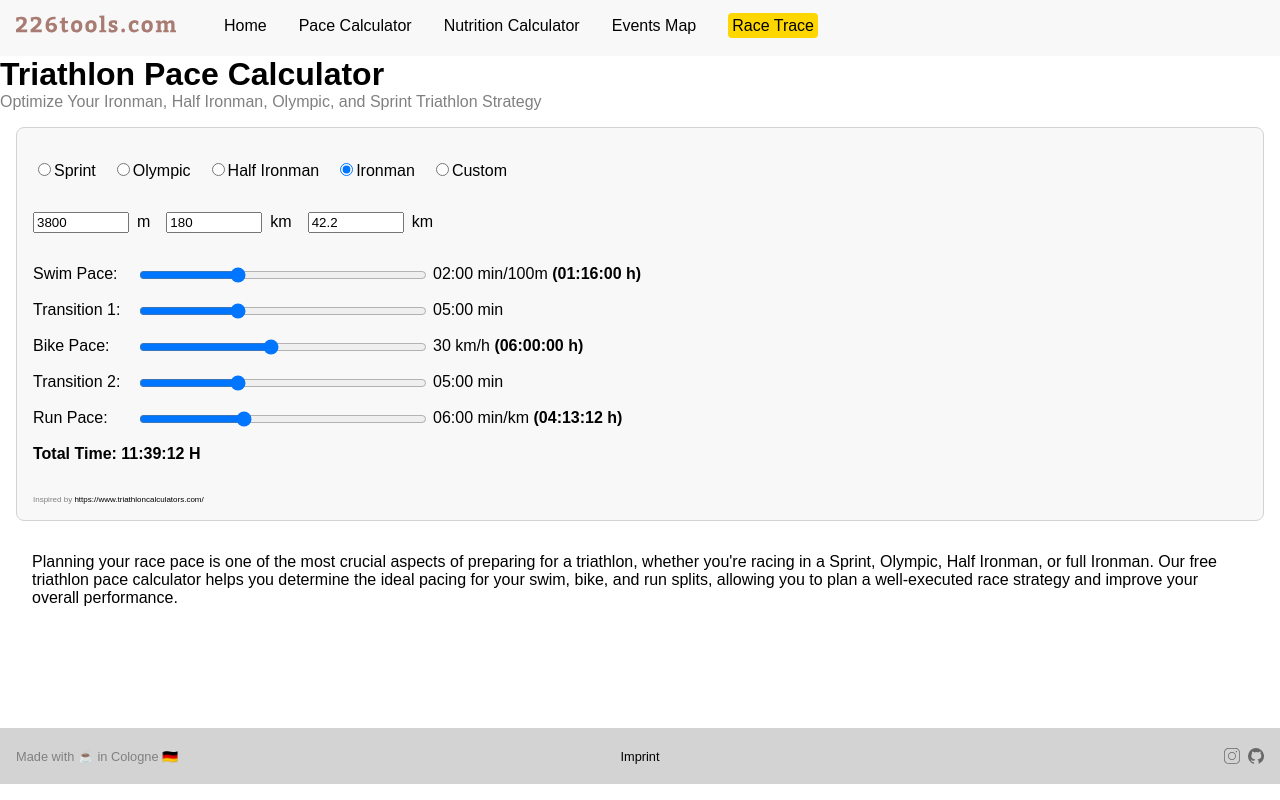
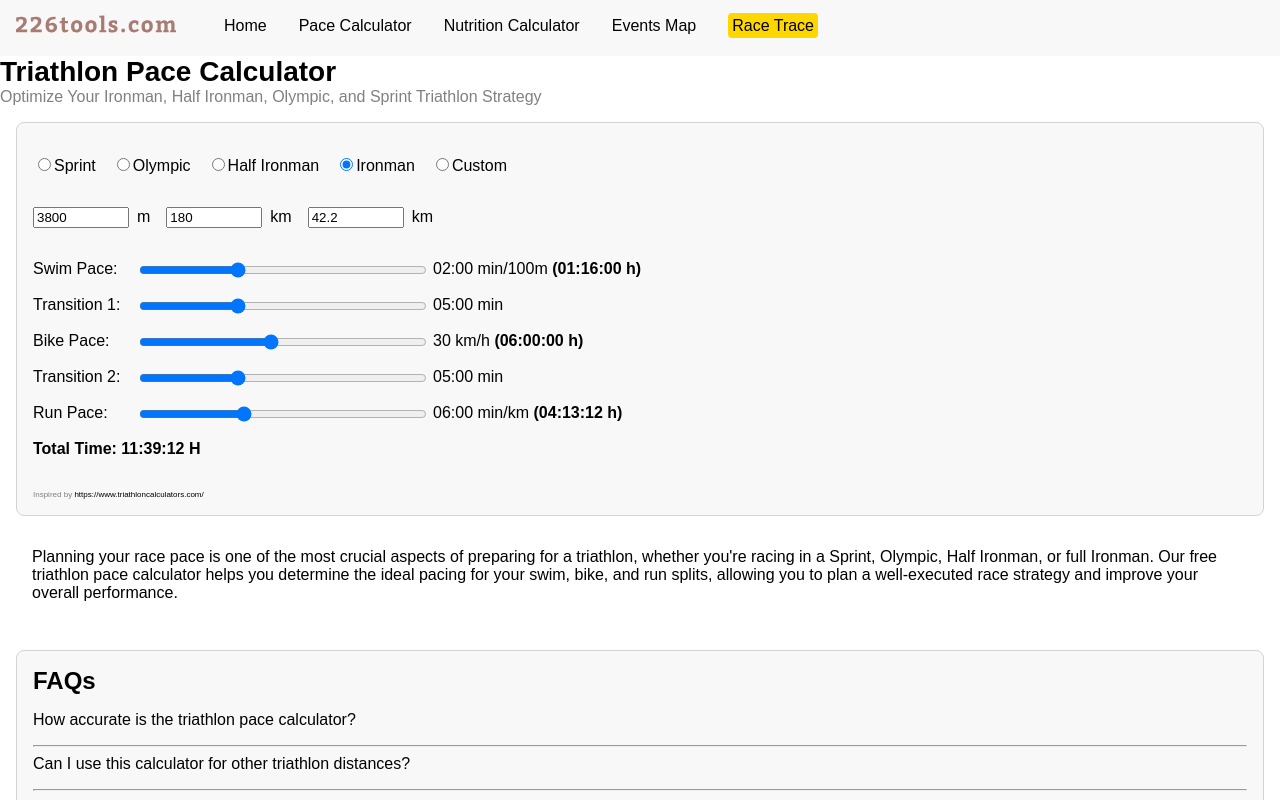
Before and after one commit to sascharissling/226tools-frontend, a React (Vite) app: page /pace-calculator in a window 1280 px wide. Shown: the top 800 px of the page. Built offline with nearby package versions, Linux system fonts and the light colour scheme.

Commit message:
style faqs

```diff
--- /dev/null
+++ b/src/components/faq/index.tsx
@@ -0,0 +1,79 @@
+import styled from "styled-components";
+import { useState } from "react";
+import { Text } from "../text";
+
+interface Props {
+  faqs: {
+    question: string;
+    answer: string;
+  }[];
+}
+
+const FAQ = ({ faqs }: Props) => {
+  return (
+    <Section $hasBackground $hasBorder>
+      <h2 style={{ paddingBottom: "1rem" }}>FAQs</h2>
+      {faqs.map((faq, index) => (
+        <>
+          <CollapsibleItem key={index} faq={faq} />
+          <HR />
+        </>
+      ))}
+    </Section>
+  );
+};
+export default FAQ;
+
+const CollapsibleItem = ({
+  faq,
+}: {
+  faq: { question: string; answer: string };
+}) => {
+  const [isOpen, setIsOpen] = useState(false);
+
+  const toggleOpen = () => {
+    setIsOpen(!isOpen);
+  };
+
+  return (
+    <div>
+      <Question onClick={toggleOpen}>{faq.question}</Question>
+      {isOpen && (
+        <Text paddingBottom={1} size="extraSmall">
+          {faq.answer}
+        </Text>
+      )}
+    </div>
+  );
+};
+
+const Section = styled.section<{
+  $hasBackground?: boolean;
+  $hasBorder?: boolean;
+}>`
+  margin: 1rem;
+  padding: 1rem;
+  border-radius: 0.5rem;
+
+  ${(props) =>
+    props.$hasBackground &&
+    `
+    background-color: ${props.theme.colors.whiteLighter};
+  `}
+
+  ${(props) =>
+    props.$hasBorder &&
+    `
+        border: 1px solid ${props.theme.colors.lightgray};
+    `}
+`;
+
+const Question = styled.h4`
+  cursor: pointer;
+  margin: 0 0 1rem 0;
+  font-weight: 500;
+`;
+
+const HR = styled.hr`
+  margin: 0.5remrem 0;
+`;
--- a/src/pages/pace-calculator/index.tsx
+++ b/src/pages/pace-calculator/index.tsx
@@ -4,9 +4,42 @@ import Discipline from "./components/Discipline.tsx";
 import formatMinutesToHHMMSS from "../../utils/formatMinutesToHHMMSS.ts";
 import { devices } from "../../theme/theme.ts";
 import { Helmet } from "react-helmet";
+import FAQ from "../../components/faq";
 
 type Competition = "Sprint" | "Olympic" | "Half Ironman" | "Ironman" | "Custom";
 type Length = Record<string, number | undefined>;
+const faqs = [
+  {
+    question: "How accurate is the triathlon pace calculator?",
+    answer:
+      "The pace calculator gives you a good estimate based on your input data. However, factors like weather, terrain, and race-day conditions can affect your actual race times.",
+  },
+  {
+    question: "Can I use this calculator for other triathlon distances?",
+    answer:
+      "Yes! You can select from common distances like Sprint, Olympic, Half Ironman, and Ironman, or enter custom distances for other events.",
+  },
+  {
+    question: "What is a good pace for an Ironman?",
+    answer:
+      "A 'good' pace is different for every athlete. Generally, pacing should be conservative on the swim and bike to save energy for the marathon run. You should aim to stick to your training zones and focus on maintaining a steady effort throughout.",
+  },
+  {
+    question: "How can I improve my transition times?",
+    answer:
+      "Practice makes perfect. Practicing your transitions during training, such as quickly switching from your wetsuit to bike gear or bike shoes to running shoes, can help shave valuable seconds off your overall time.",
+  },
+  {
+    question: "How should I pace myself during a half-Ironman?",
+    answer:
+      "In a Half Ironman, pacing is key to finishing strong. Keep your swim relaxed, maintain a conservative effort on the bike (about 70-75% of your FTP), and start your run at a comfortable pace, gradually building speed if you're feeling good.",
+  },
+  {
+    question: "What factors can affect my race-day pacing?",
+    answer:
+      "Several factors can influence your pacing, including race-day weather (wind, temperature), course terrain (hilly or flat), and nutrition/hydration strategy. It's important to adjust your plan based on these conditions.",
+  },
+];
 
 const lengths: Record<Competition, Length> = {
   Sprint: { swim: 750, bike: 20, run: 5 },
@@ -164,6 +197,8 @@ const PaceCalculator = () => {
           </p>
         </article>
       </Section>
+
+      <FAQ faqs={faqs} />
     </main>
   );
 };
--- a/src/theme/GlobalStyles.tsx
+++ b/src/theme/GlobalStyles.tsx
@@ -28,6 +28,30 @@ const GlobalStyle = createGlobalStyle`
         padding: 0;
     }
 
+    h1 {
+        font-size: 1.75rem;
+    }
+
+    h2 {
+        font-size: 1.5rem;
+    }
+
+    h3 {
+        font-size: 1.25rem;
+    }
+
+    h4 {
+        font-size: 1rem;
+    }
+
+    h5 {
+        font-size: 0.875rem;
+    }
+
+    h6 {
+        font-size: 0.75rem;
+    }
+
     p {
         margin: 0 0 1rem 0;
         padding: 0;
```
